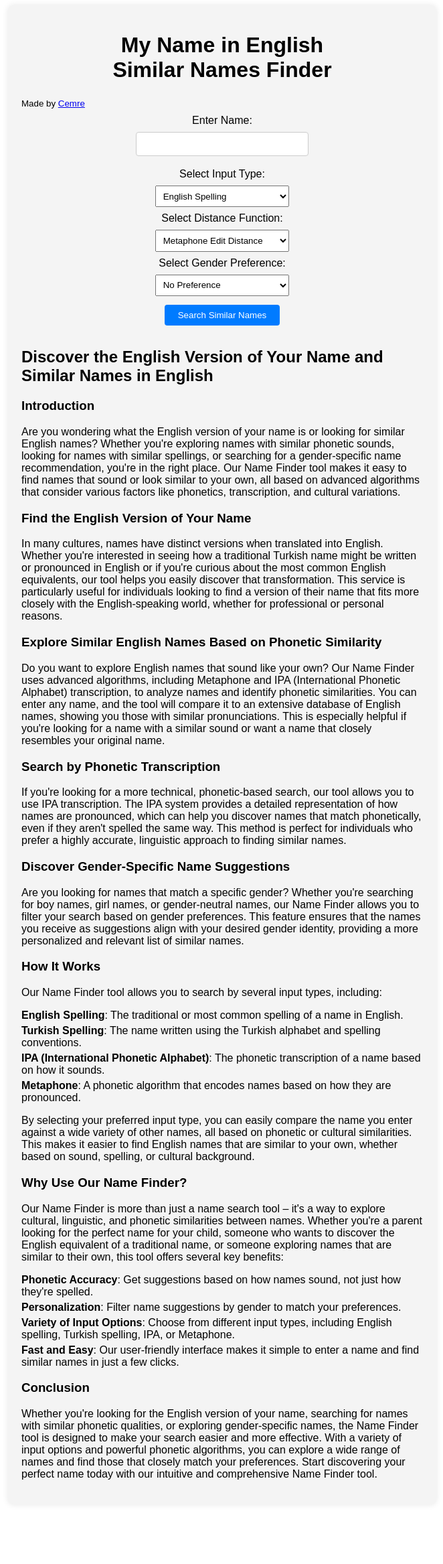
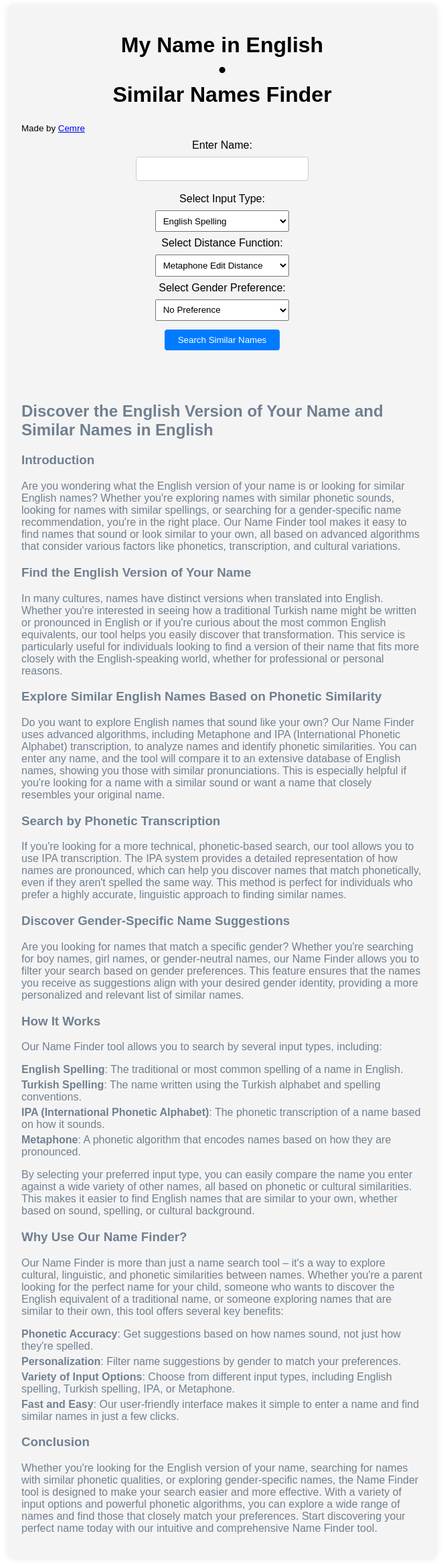
Before and after one commit to cemreefe/similar-name-finder, a Flask app: page / in a window 1280 px wide. Shown: the whole page at 67% size, without its empty margins (308-970 px from the left). Before the commit the page ends 2209 px from the top, so only its background shows below. Run offline with Flask 3, Linux system fonts and the light colour scheme.

Commit message:
Update index.html - Style tweaks

```diff
--- a/api/templates/index.html
+++ b/api/templates/index.html
@@ -30,7 +30,7 @@
 </head>
 <body>
     <div class="container">
-        <h1>My Name in English <br> Similar Names Finder</h1>
+        <h1>My Name in English <br> • <br> Similar Names Finder</h1>
         <small>Made by <a href='https://cemrekarakas.com'>Cemre</a></small>
         <form id="nameForm" action="/find/{{ input_name }}" method="GET">
             <label for="name">Enter Name:</label>
@@ -106,6 +106,7 @@
             </table>
         </div>
         {% endif %}
+        <div id="seo" style="color:slategrey; margin-top:4em;">
             <header>
                 <h2>Discover the English Version of Your Name and Similar Names in English</h2>
             </header>
@@ -163,6 +164,7 @@
                 <p>Whether you're looking for the English version of your name, searching for names with similar phonetic qualities, or exploring gender-specific names, the Name Finder tool is designed to make your search easier and more effective. With a variety of input options and powerful phonetic algorithms, you can explore a wide range of names and find those that closely match your preferences. Start discovering your perfect name today with our intuitive and comprehensive Name Finder tool.</p>
             </section>
         </div>
+    </div>
 
     <script>
     document.getElementById('input_type').addEventListener('change', function() {
```
Lines whose indentation alone changed are shown as unchanged.
